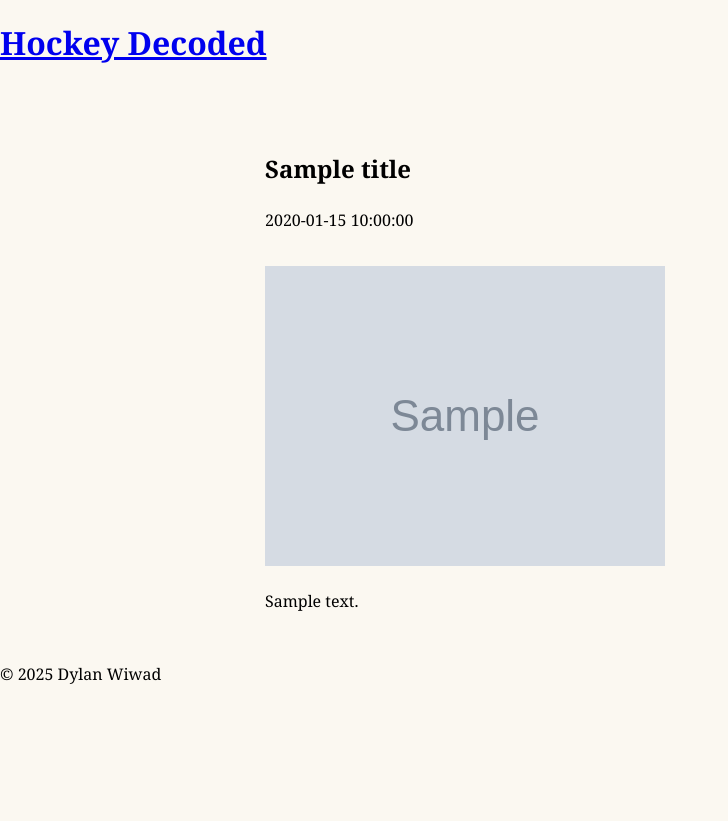
After one commit to dwiwad/hockey_site, a FastAPI app: template templates/deep-dives/post.html in a window 1280 px wide. The commit adds this page. Shown: the whole page, without its empty margins (0-728 px from the left). Run offline with FastAPI, Linux system fonts and the light colour scheme; the template is opened without the code that fills it: most values are stand-ins (such as "Sample title", 1, 10 or a date in 2020); grey boxes marked "Sample" are stand-in pictures.

Commit message:
Turning deep dives from static HTML into rendered markdown

```diff
--- a/static/style.css
+++ b/static/style.css
@@ -3,12 +3,14 @@
    ========================================================================== */
 
 :root {
-  --blue: #3B4B64; /* Pale blue */
-  --blue-dark: #041E42; /* Oilers blue */
-  --orange: #E76F2B; /* Pale orange */
-  --bg-cream: #fbf8f1ff;
-  --white: #ffffff;
-  --oil-orange: #FF4C00;
+    /* Root Website Colors */
+    --blue: #3B4B64; /* Pale blue */
+    --orange: #E76F2B; /* Pale orange */
+    --bg-cream: #fbf8f1ff;
+    --white: #ffffff;
+    /* Edmonton Oilers */
+    --oil-orange: #FF4C00; /* Oilers orange */
+    --blue-dark: #041E42; /* Oilers blue */
 }
 
 
@@ -17,6 +19,25 @@
     padding-top: 1rem;
     text-align: center;
 }
+
+.markdown-body {
+  line-height: 1.6;
+  font-size: 1rem;
+  max-width: 750px;
+  margin: 0 auto;
+  padding: 2rem 1rem;
+}
+
+.markdown-body img {
+  max-width: 100%;
+  height: auto;
+  margin: 1rem 0;
+}
+
+.markdown-body h1, .markdown-body h2, .markdown-body h3 {
+  margin-top: 2rem;
+}
+
 
 /* ==========================================================================
    SITE NAV HEADER STYLES
--- /dev/null
+++ b/templates/base.html
@@ -0,0 +1,21 @@
+<!DOCTYPE html>
+<html lang="en">
+<head>
+  <meta charset="UTF-8">
+  <title>{{ title or "Hockey Decoded" }}</title>
+  <link rel="stylesheet" href="/static/style.css">
+</head>
+<body>
+  <header>
+    <h1><a href="/">Hockey Decoded</a></h1>
+  </header>
+
+  <main>
+    {% block content %}{% endblock %}
+  </main>
+
+  <footer>
+    <p>&copy; 2025 Dylan Wiwad</p>
+  </footer>
+</body>
+</html>
--- /dev/null
+++ b/templates/deep-dives/post.html
@@ -0,0 +1,14 @@
+{% extends "base.html" %}
+
+{% block content %}
+<article class="deep-dive markdown-body">
+  <h1>{{ title }}</h1>
+  <p class="date">{{ date }}</p>
+
+  {% if image %}
+    <img src="{{ image }}" alt="{{ title }}">
+  {% endif %}
+
+  <div>{{ content | safe }}</div>
+</article>
+{% endblock %}
```
Also changed, not shown: app/routes/deepdive.py (+10 -4 lines), app/utils/markdown_loader.py (added, +23 -0 lines), posts/test-post.md (added, +14 -0 lines).
